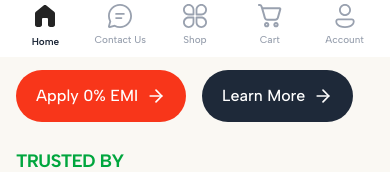
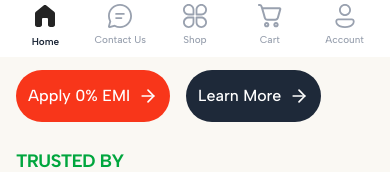
Before and after one commit to FaisalHasanEmon/furnessia, a React (Vite) app: page / in a window 390 px wide. Shown: the part 787-959 px from the top of the page. Built offline with nearby package versions, Linux system fonts and the light colour scheme; a web font is replaced by a local one.

Commit message:
banner button updated

```diff
--- a/src/components/emi-banner/EMIBanner.jsx
+++ b/src/components/emi-banner/EMIBanner.jsx
@@ -118,10 +118,10 @@ const EMIBanner = () => {
 
                     {/* Buttons */}
                     <div className="flex gap-4 justify-start items-center  w-full">
-                        <button className="font-albert text-base sm:text-lg font-medium leading-6 text-white bg-[#F8361A] hover:bg-[#ff3407] px-5 sm:px-8 py-3.5 sm:py-4 rounded-full flex justify-center items-center gap-2">
+                        <button className="font-albert text-base sm:text-lg font-medium leading-6 text-white bg-[#F8361A] hover:bg-[#ff3407] px-3 sm:px-8 py-3.5 sm:py-4 rounded-full flex justify-center items-center gap-2">
                             Apply 0% EMI <ArrowRight size={20} />
                         </button>
-                        <button className="font-albert text-base sm:text-lg font-medium leading-6 text-[white] bg-[#1E2939] hover:bg-[#2d3748] px-5 sm:px-8 py-3.5 sm:py-4 rounded-full flex justify-center items-center gap-2">
+                        <button className="font-albert text-base sm:text-lg font-medium leading-6 text-[white] bg-[#1E2939] hover:bg-[#2d3748] px-3 sm:px-8 py-3.5 sm:py-4 rounded-full flex justify-center items-center gap-2">
                             Learn More <ArrowRight size={20} />
                         </button>
                     </div>
```
